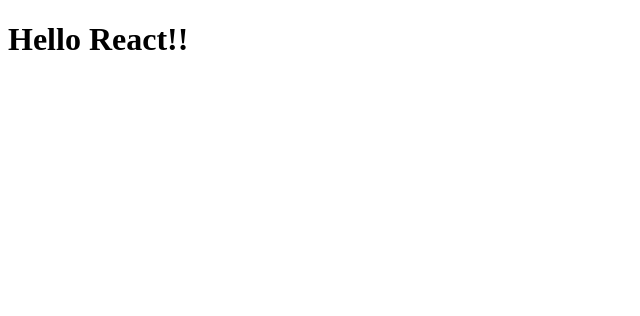
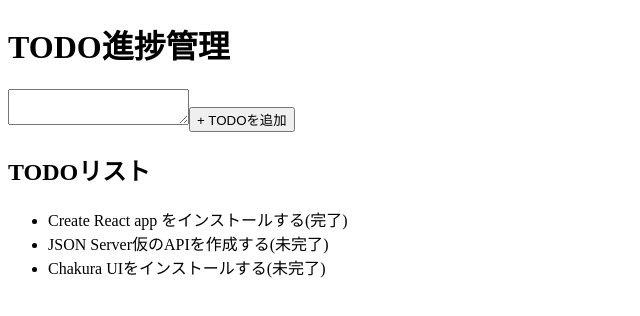
Before and after one commit to uni51/react-todo-app, a React (Create React App) app: page / in a window 1280 px wide. Shown: the top 316 px of the page, without its empty margins (0-640 px from the left). Built offline with nearby package versions, Linux system fonts and the light colour scheme; no server answers; data requests are answered from the project's data file.

Commit message:
6-34 Todoアプリ 実装01

```diff
--- a/src/components/App.js
+++ b/src/components/App.js
@@ -1,15 +1,38 @@
+import React, { useState, useEffect } from "react";
 import axios from "axios";
 
-export default function App() {
-  const fetchData = async () => {
-    const response = await axios.get(
-      "https://jsonplaceholder.typicode.com/users"
-    );
+const todoDataUrl = "http://localhost:3100/todos";
 
-    return console.log(response.data);
-  };
+function App() {
+  const [todoList, setTodoList] = useState([]);
 
-  fetchData();
+  // useEffect()を利用することで、コンポーネントのマウント後に処理を実行
+  useEffect(() => {
+    const fetchData = async () => {
+      const response = await axios.get(todoDataUrl);
 
-  return <h1>Hello React!!</h1>;
+      setTodoList(response.data);
+    };
+    fetchData();
+  }, []);
+
+  console.log("TODOリスト:", todoList);
+
+  return (
+    <>
+      <h1>TODO進捗管理</h1>
+      <textarea />
+      <button>+ TODOを追加</button>
+      <h2>TODOリスト</h2>
+      <ul>
+        {todoList.map((todo) => (
+          <li key={todo.id}>
+            {todo.content}({todo.done ? "完了" : "未完了"})
+          </li>
+        ))}
+      </ul>
+    </>
+  );
 }
+
+export default App;
```
